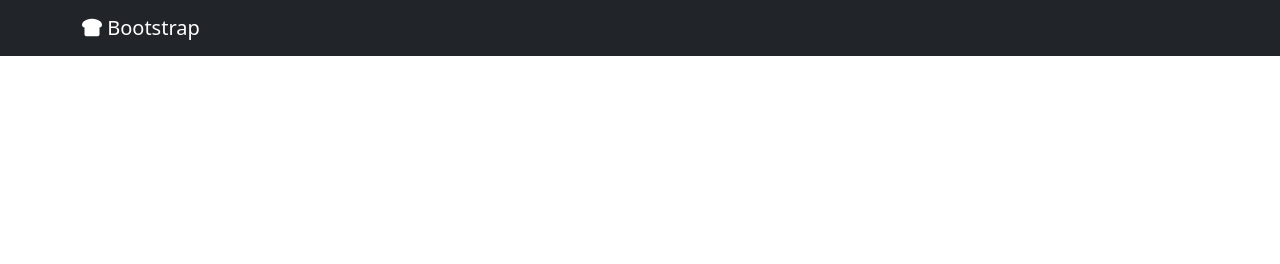
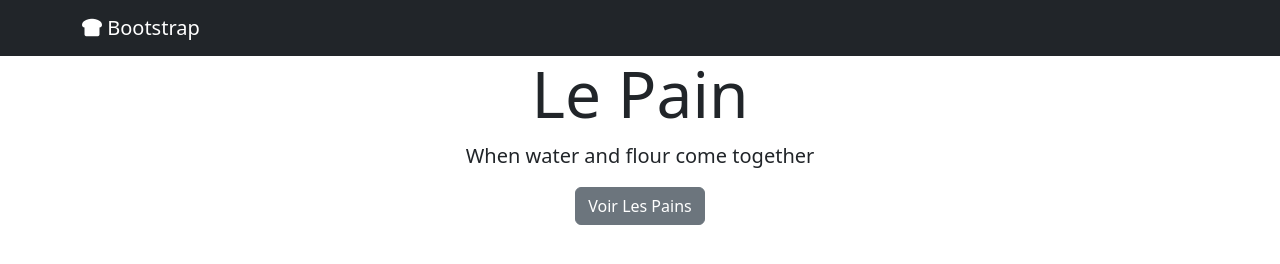
Before and after one commit to jacksonh45/Le-Pain-Webpage, a plain HTML site: page index.html in a window 1280 px wide. Drawn offline with nearby package versions, Linux system fonts and the light colour scheme.

Commit message:
HTML for showcase section complete

```diff
--- a/index.html
+++ b/index.html
@@ -23,6 +23,11 @@
         </div>
       </nav>
 
+<section id="showcase" class="d-flex flex-column align-items-center justify-content-center m-o">
+    <h1 class="display-3">Le Pain </h1>
+    <p class="lead">When water and flour come together</p>
+    <a href="#gallery" class="btn btn-secondary">Voir Les Pains</a>
+</section>
 
     <script src="https://cdn.jsdelivr.net/npm/bootstrap@5.3.0-alpha3/dist/js/bootstrap.bundle.min.js" integrity="sha384-ENjdO4Dr2bkBIFxQpeoTz1HIcje39Wm4jDKdf19U8gI4ddQ3GYNS7NTKfAdVQSZe" crossorigin="anonymous"></script>
   </body>
```
